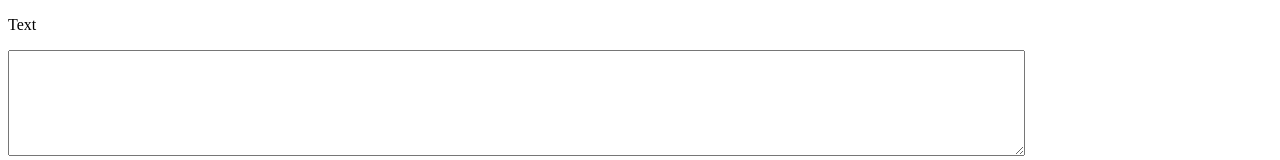
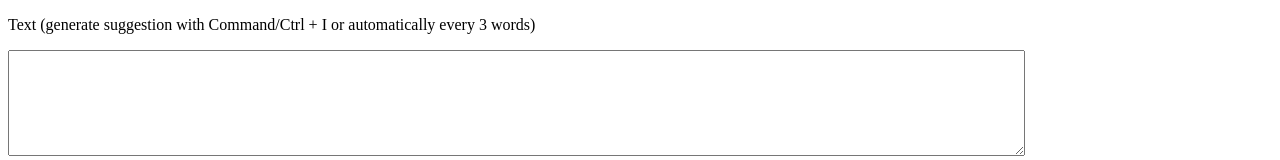
Before and after one commit to immedha/ai_auto_complete, a React (Create React App) app: page / in a window 1280 px wide. Shown: the top 160 px of the page. Built offline with nearby package versions, Linux system fonts and the light colour scheme; no server answers.

Commit message:
added note

```diff
--- a/src/Textbox.tsx
+++ b/src/Textbox.tsx
@@ -72,7 +72,7 @@ const Textbox = () => {
 
   return (
     <div>
-      <p>Text</p>
+      <p>Text (generate suggestion with Command/Ctrl + I or automatically every 3 words)</p>
       <textarea style={{width: "80%", height: "100px"}} value={text} onChange={handleChangeText} onKeyDown={handleKeyDown}/>
       {makeSuggestion === true && <p>Loading suggestion...</p>}
       <p>Suggestion: {suggestion}</p>
```
